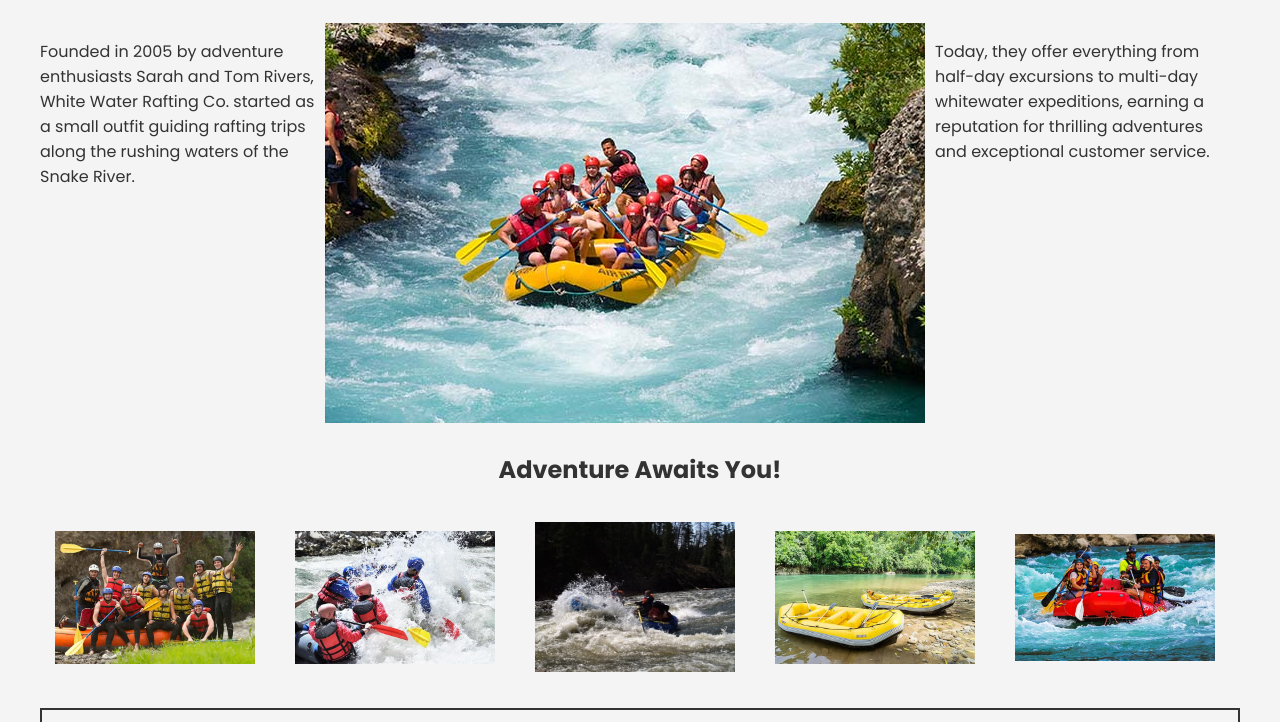
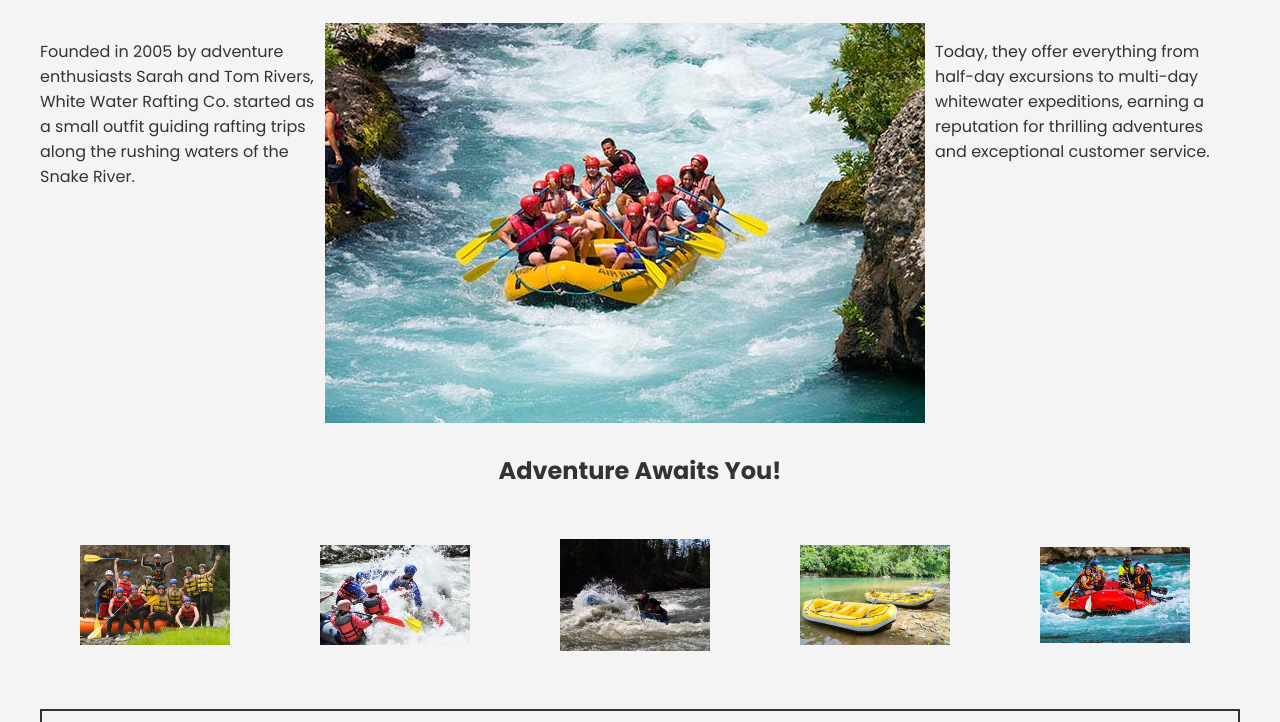
Before and after one commit to bridgermagleby/wdd130, a plain HTML site: page wwr/about.html in a window 1280 px wide. Shown: the part 632-1354 px from the top of the page. Drawn offline with Linux system fonts and the light colour scheme.

Commit message:
updated with figure elements

```diff
--- a/wwr/about.html
+++ b/wwr/about.html
@@ -30,7 +30,7 @@
                 <p>Our mission is to provide thrilling and safe adventures on the water. Our mission is to provide thrilling and safe adventures on the water. Our mission is to provide thrilling and safe adventures on the water. Our mission is to provide thrilling and safe adventures on the water. Our mission is to provide thrilling and safe adventures on the water. Our mission is to provide thrilling and safe adventures on the water.</p>
             </article>
         </div>
-        <section>
+        <section class="History">
             <h2>History</h2>
             <p>Founded in 2005 by adventure enthusiasts Sarah and Tom Rivers, White Water Rafting Co. started as a small outfit guiding rafting trips along the rushing waters of the Snake River.</p>
             <img src="images/hero.jpg" alt="Rafting Hero Image">
@@ -38,11 +38,21 @@
         </section>
         <section class="raft">
             <h2>Adventure Awaits You!</h2>
-            <img src="images/raft1.jpg" alt="Whitewater Adventure 1">
-            <img src="images/raft2.jpg" alt="Whitewater Adventure 2">
-            <img src="images/raft3.jpg" alt="Whitewater Adventure 3">
-            <img src="images/raft4.jpg" alt="Whitewater Adventure 4">
-            <img src="images/raft5.jpg" alt="Whitewater Adventure 5">
+                <figure>
+                    <img src="images/raft1.jpg" alt="Whitewater Adventure 1">
+                </figure>
+                <figure>
+                    <img src="images/raft2.jpg" alt="Whitewater Adventure 2">
+                </figure>
+                <figure>
+                    <img src="images/raft3.jpg" alt="Whitewater Adventure 3">
+                </figure>
+                <figure>
+                    <img src="images/raft4.jpg" alt="Whitewater Adventure 4">
+                </figure>
+                <figure>
+                    <img src="images/raft5.jpg" alt="Whitewater Adventure 5">
+                </figure>
         </section>
     </main>
     <footer>
--- a/wwr/styles/rafting.css
+++ b/wwr/styles/rafting.css
@@ -112,7 +112,7 @@ section h2 {
 .raft img {
     grid-column: 0 / 6;
     grid-row: 2/ 3;
-    width: 200px;
+    width: 100%;
 
 }
 
```
